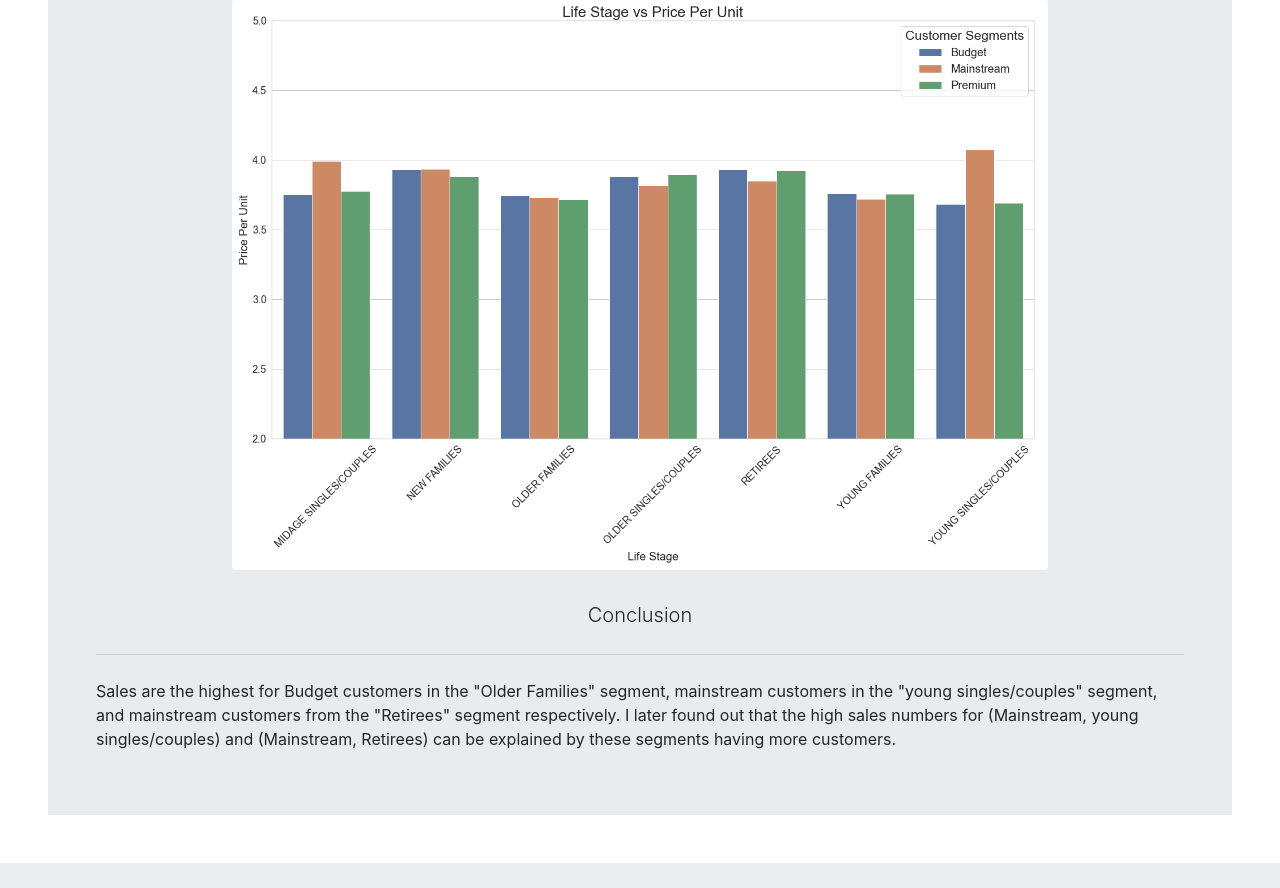
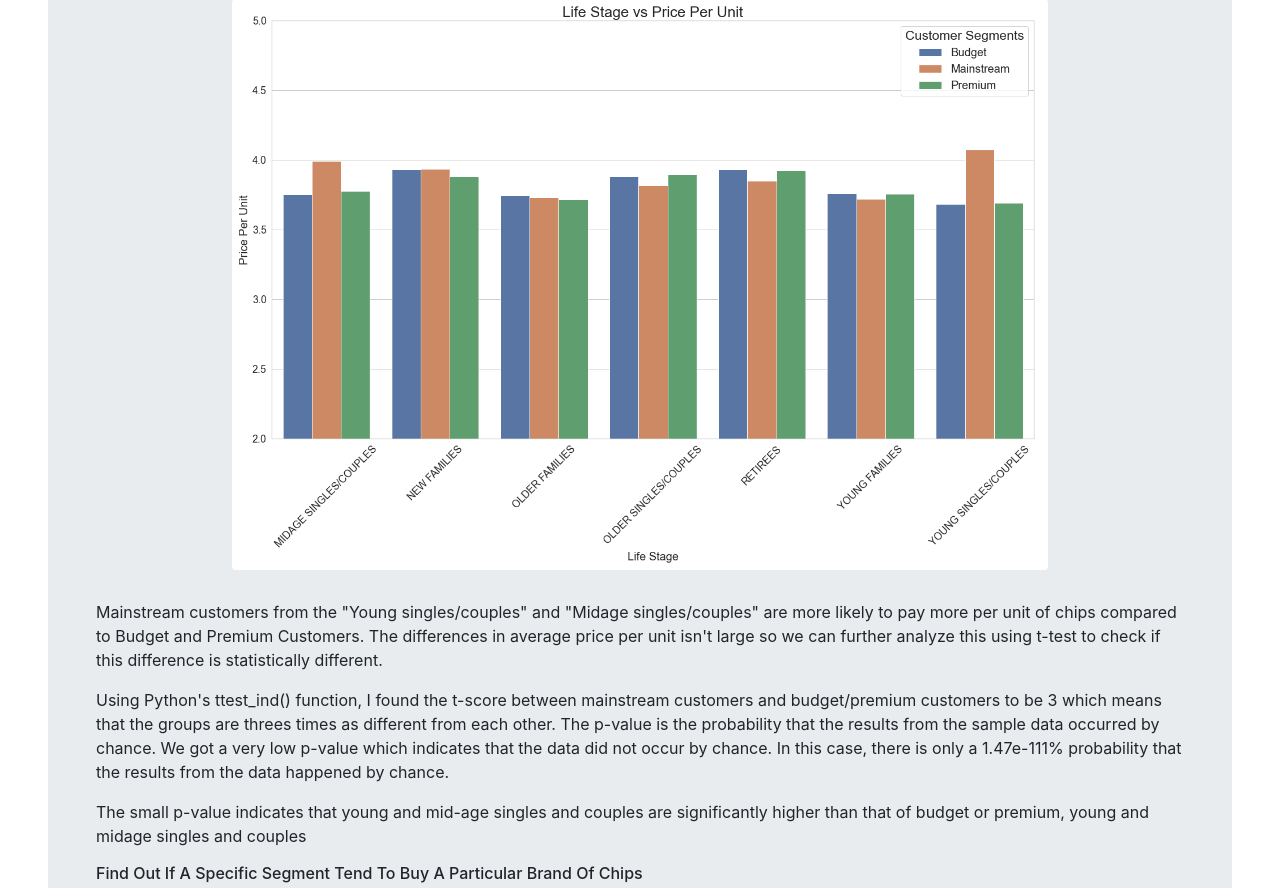
Before and after one commit to daniel8691/Quantium-virtual-internship, a Flask app: page /module1 in a window 1280 px wide. Shown: the part 4618-5506 px from the top of the page. Before the commit the page ends 5481 px from the top, so only its background shows below. Run offline with Flask 2, Linux system fonts and the light colour scheme; some libraries are stand-ins or nearby versions.

Commit message:
updated analysis

```diff
--- a/templates/module1.html
+++ b/templates/module1.html
@@ -319,9 +319,34 @@
         <h6>Average Price Per Unit For Each Customer Segment</h6>
         <figure class="figure">
 
-            <img src="static/analysis_pics/Lifestage_vs_pricePerunit.png" class="figure-img my-center rounded" alt="...">
+            <img src="static/analysis_pics/Lifestage_vs_pricePerUnit.png" class="figure-img my-center rounded" alt="...">
             <!-- <figcaption class="figure-caption my-center">A caption for the above image.</figcaption> -->
         </figure>
+        <p>
+            Mainstream customers from the "Young singles/couples" and "Midage singles/couples" are more likely to pay more per unit
+            of chips compared to Budget and Premium Customers. The differences in average price per unit isn't large so we can
+            further analyze this using t-test to check if this difference is statistically different.
+        </p>
+        <p>
+            Using Python's ttest_ind() function, I found the t-score between mainstream customers and budget/premium customers to be
+            3 which means that the groups are threes times as different from each other. The p-value is the probability that the
+            results from the sample data occurred by chance. We got a very low p-value which indicates that the data did not occur
+            by chance. In this case, there is only a 1.47e-111% probability that the results from the data happened
+            by chance.
+        </p>
+        <p>
+            The small p-value indicates that young and mid-age singles and couples are significantly higher than that of
+            budget or premium, young and midage singles and couples
+        </p>
+
+        <h6>Find Out If A Specific Segment Tend To Buy A Particular Brand Of Chips</h6>
+        <figure class="figure">
+
+            <img src="static/analysis_pics/BrandName_vs_PurchaseCount.png" class="figure-img my-center rounded" alt="...">
+            <figcaption class="figure-caption my-center">Number of purchases for each brand of chips from each customer segment.</figcaption>
+        </figure>
+
+
 
 
 
```
Also changed, not shown: 1 other file.
